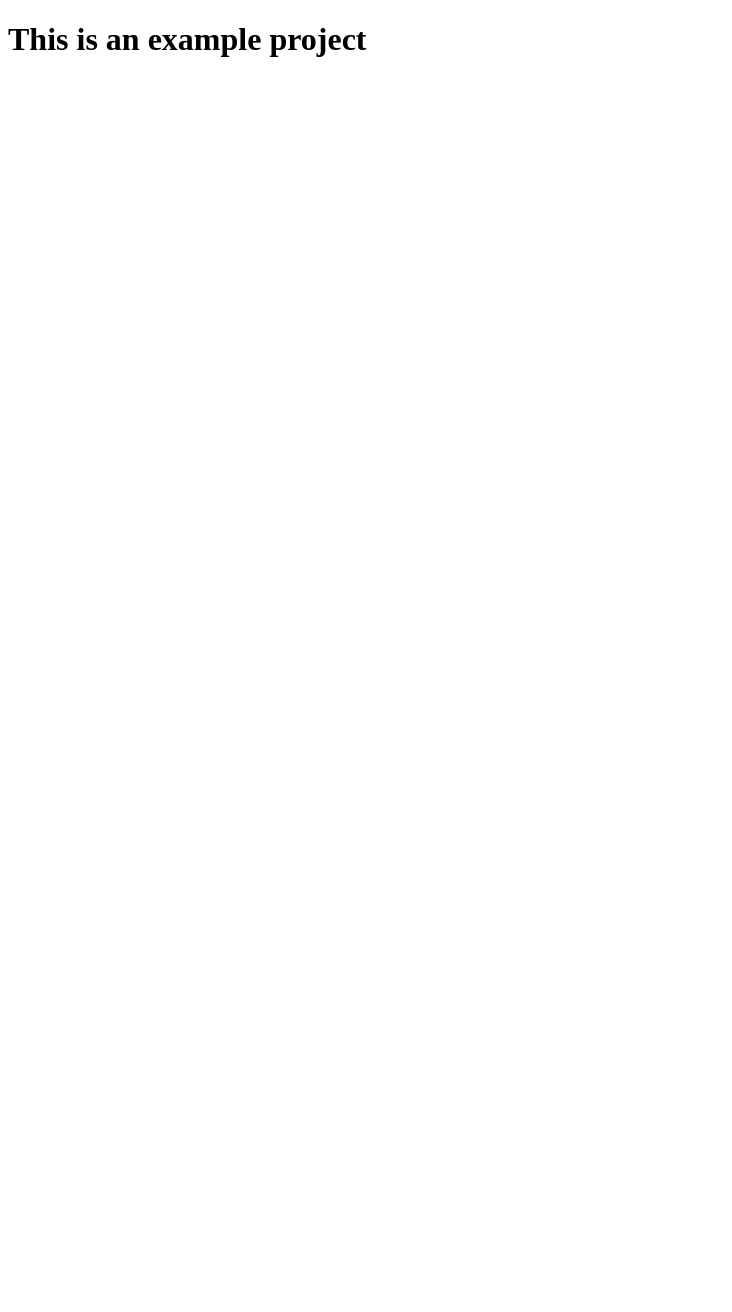
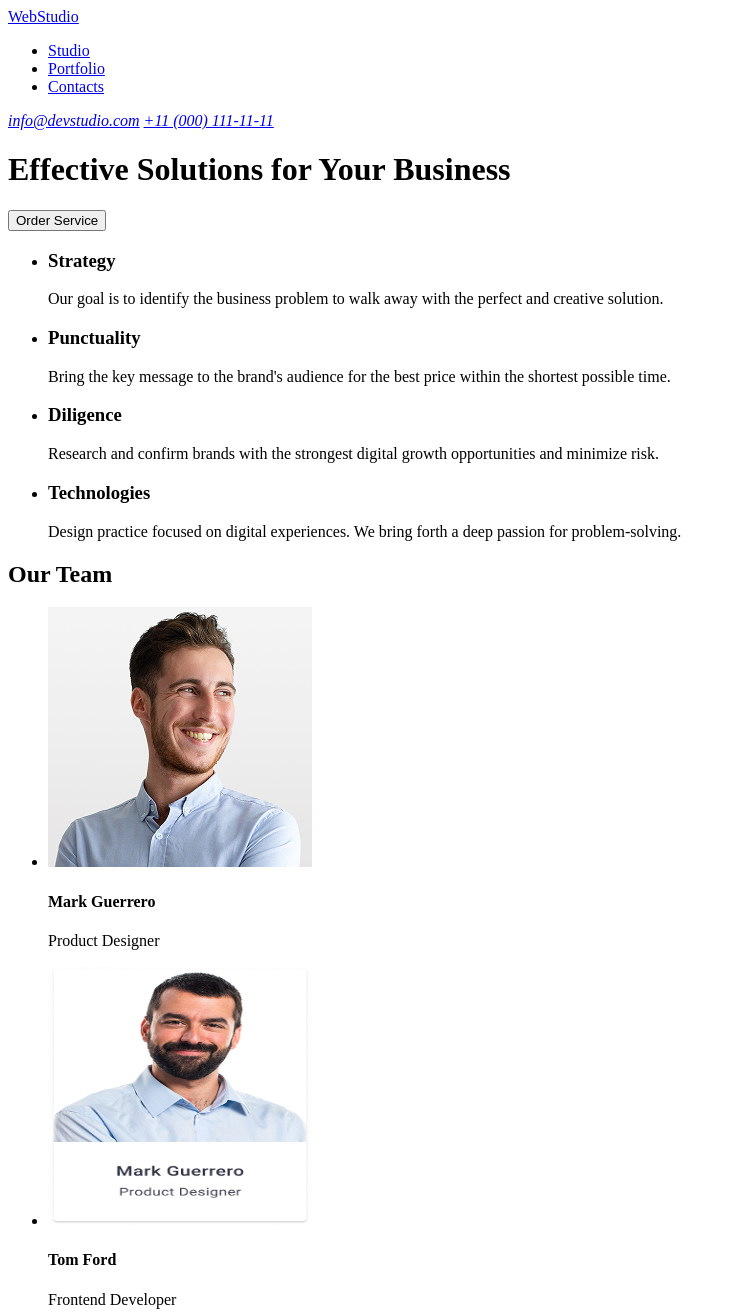
Before and after one commit to inna-prushchak/goit-markup-hw-01, a plain HTML site: page index.html in a window 1280 px wide. Shown: the top 1312 px of the page, without its empty margins (0-732 px from the left). Before the commit the page ends 800 px from the top, so only its background shows below. Drawn offline with Linux system fonts and the light colour scheme.

Commit message:
add index file

```diff
--- a/index.html
+++ b/index.html
@@ -1,11 +1,99 @@
 <!DOCTYPE html>
 <html lang="en">
-<head>
-    <meta charset="UTF-8">
-    <meta name="viewport" content="width=device-width, initial-scale=1.0 test">
-    <title>Document</title>
-</head>
-<body>
-    <h1>This is an example project</h1>
-</body>
+  <head>
+    <meta charset="utf-8" />
+    <meta name="description" content="Effective Solutions for Your Business" />
+    <title>Effective Solutions for Your Business</title>
+  </head>
+  <body>
+<header>
+    <a href="./index.html">WebStudio</a>
+   <nav>
+    <ul>
+      <li><a href="#studio">Studio</a></li>
+      <li><a href="#portfolio">Portfolio</a></li>
+      <li><a href="#contacts">Contacts</a></li>
+    </ul>
+  </nav>
+     <address>
+        <a href="mailto:info@devstudio.com">info@devstudio.com</a>
+        <a href="tel:+110001111111">+11 (000) 111-11-11</a>
+     </address>
+</header>
+<main>
+    <h1>Effective Solutions for Your Business</h1>
+    <button type="button">Order Service</button>
+    <section>
+        <h2 hidden>Our Features</h2>
+    <ul>
+        <li>
+      <h3>Strategy</h3>
+      <p>Our goal is to identify the business problem to walk away with the perfect and creative solution. </p>
+        </li>
+         <li>
+      <h3>Punctuality</h3>
+      <p>Bring the key message to the brand's audience for the best price within the shortest possible time. </p>
+        </li>
+         <li>
+      <h3>Diligence</h3>
+      <p>Research and confirm brands with the strongest digital growth opportunities and minimize risk.</p>
+     </li>
+         <li>
+      <h3>Technologies</h3>
+      <p>Design practice focused on digital experiences. We bring forth a deep passion for problem-solving.</p>
+        </li>
+    </ul>
+    </section>
+
+    <section>
+        <h2>Our Team</h2>
+             <ul>
+    <li>
+        <img
+          src="./images/img.jpg"
+          width="264"
+          height="260"
+          alt="adult man with a beard"
+        />
+      <h4>Mark Guerrero</h4>
+      <p>Product Designer</p>
+    </li>
+     <li>
+        <img
+          src="./images/Team_Card_1.jpg"
+          width="264"
+          height="260"
+          alt="very smiling man with a beard"
+        />
+      <h4>Tom Ford</h4>
+      <p>Frontend Developer</p>
+    </li>
+     <li>
+        <img
+          src="./images/Team_Card_3.jpg"
+          width="264"
+          height="260"
+          alt="woman without a beard smiling"
+        />
+      <h4>Camila Garcia</h4>
+      <p>Marketing</p>
+    </li>
+     <li>
+        <img
+          src="./images/Team_Card_4.jpg"
+          width="264"
+          height="260"
+          alt="young man with a beard"
+        />
+      <h4> Daniel Wilson</h4>
+      <p>UI Designer</p>
+    </li>
+  </ul>
+    </section>
+</main>
+<footer>
+<a href="./index.html">WebStudio</a>
+    <p>Increase the flow of customers and sales for your business with digital marketing & growth solutions.</p>
+</footer>
+  </body>
 </html>
```
Also changed, not shown: images/Team_Card_1.jpg (renamed from images/Team Card 1.jpg), images/Team_Card_3.jpg (renamed from images/Team Card 3.jpg), images/Team_Card_4.jpg (renamed from images/Team Card 4.jpg).
